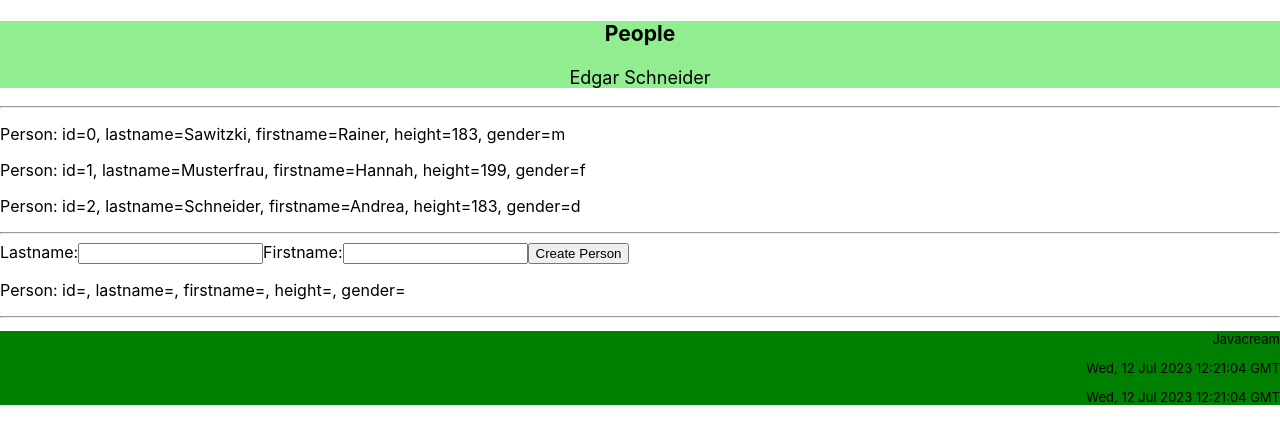
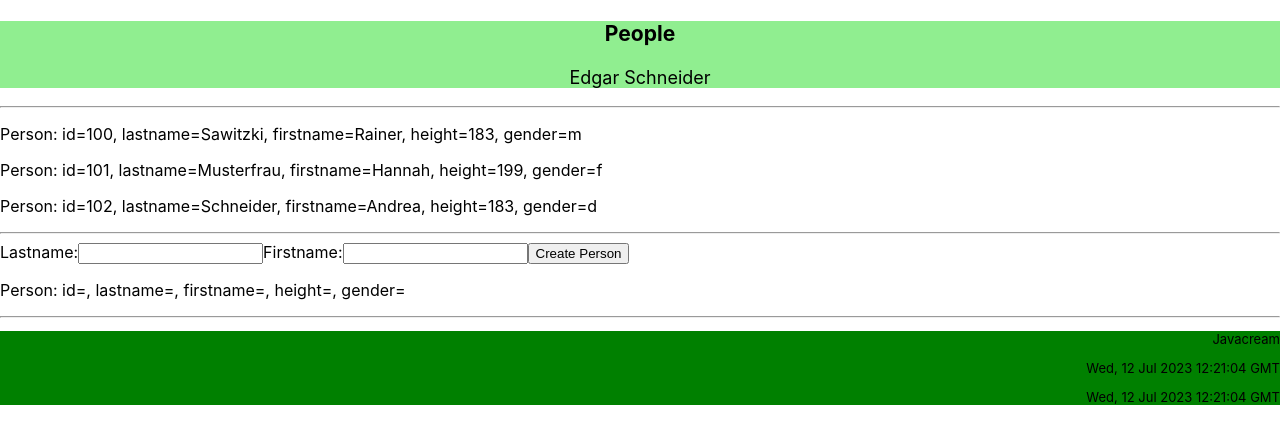
Before and after one commit to Javacream/org.javacream.training.react, a React (Create React App) app in the folder training/: page / in a window 1280 px wide. Shown: the top 444 px of the page. Built offline with nearby package versions, Linux system fonts and the light colour scheme.

Commit message:
reactive personCreation

```diff
--- a/training/package.json
+++ b/training/package.json
@@ -9,6 +9,7 @@
     "react": "^18.2.0",
     "react-dom": "^18.2.0",
     "react-scripts": "5.0.1",
+    "rxjs": "^7.8.1",
     "web-vitals": "^2.1.4"
   },
   "scripts": {
--- a/training/src/people/PeopleContext.js
+++ b/training/src/people/PeopleContext.js
@@ -1,12 +1,18 @@
 import {Person, PeopleModel} from './model/PeopleModel'
+import {Subject} from 'rxjs'
 export const applicationTitle = "People"
 export const company = "Javacream"
 
+export let whiteboard = {
+    personCreation: new Subject(),
+    personDeletion: new Subject()
+
+}
 export const peopleModel = new PeopleModel()
-peopleModel.create("Sawitzki", "Rainer", 183, 'm')
-peopleModel.create("Musterfrau", "Hannah", 199, 'f')
-peopleModel.create("Schneider", "Andrea", 183, 'd')
 
+const p1 = new Person (100, "Sawitzki", "Rainer", 183, 'm')
+const p2 = new Person (101, "Musterfrau", "Hannah", 199, 'f')
+const p3 = new Person (102, "Schneider", "Andrea", 183, 'd')
+
+peopleModel.people = [p1, p2, p3]
 export let user = new Person(1000, "Schneider", "Edgar", 188, 'd')
-
-setTimeout(() => {user.lastname = "Meier"; console.log("*****" + user.lastname)}, 1000)
--- a/training/src/people/PeopleList.js
+++ b/training/src/people/PeopleList.js
@@ -1,8 +1,15 @@
-import { peopleModel } from "./PeopleContext"
+import { useEffect, useState } from "react"
+import { peopleModel, whiteboard } from "./PeopleContext"
+
 import PersonComponent from "./PersonComponent"
 export default function PeopleList(){
-    const peopleList = peopleModel.allPeople()
-    const peopleHtmlList = peopleList.map((p) => <PersonComponent key={p.id} person={p} detail={true}></PersonComponent>)
+    const [peopleList, updatePeople] = useState(peopleModel.allPeople())
+    let peopleHtmlList = peopleList.map((p) => <PersonComponent key={p.id} person={p} detail={true}></PersonComponent>)
+    useEffect(() => {
+        const createSubscription = whiteboard.personCreation.subscribe((p) => updatePeople([...peopleModel.allPeople()]))
+        return () => createSubscription.unsubscribe()
+    }, [])
+
     return (
         <>{peopleHtmlList}</>
     )
--- a/training/src/people/model/PeopleModel.js
+++ b/training/src/people/model/PeopleModel.js
@@ -1,3 +1,4 @@
+import { whiteboard } from "../PeopleContext";
 export class Person{
     constructor(id, lastname, firstname, height, gender){
         this.id = id;
@@ -21,6 +22,7 @@ export class PeopleModel{
     create(lastname, firstname, height, gender){
         const person = new Person(this.counter++, lastname, firstname, height, gender)
         this.people.push(person)
+        whiteboard.personCreation.next(person)
         return person
     }
 
```
Also changed, not shown: 1 other file (tests, documents, lock files or other folders).
